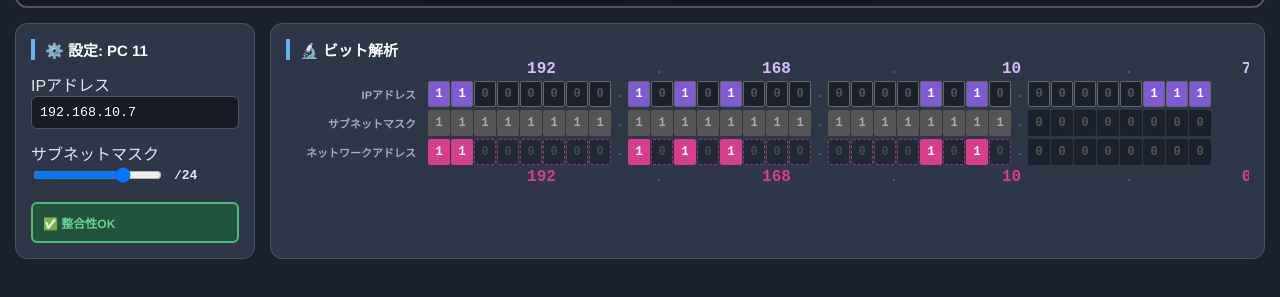
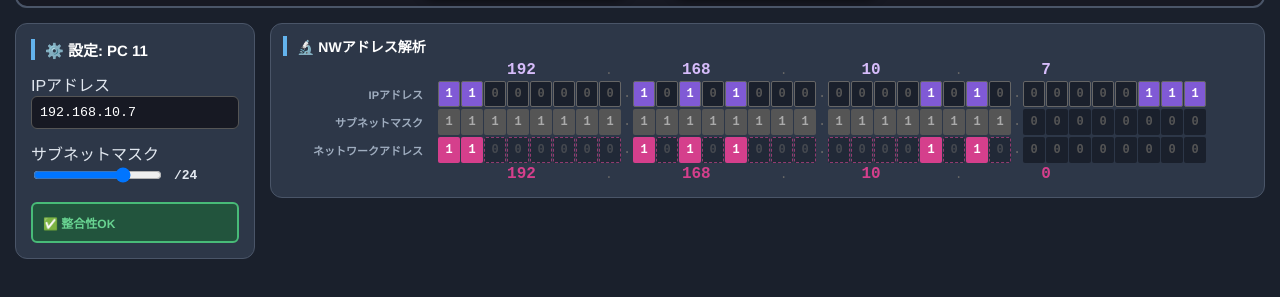
Before and after one commit to ilrmath/ipaddress, a plain HTML site: page index.html in a window 1280 px wide. Shown: the part 435-732 px from the top of the page. Drawn offline with Linux system fonts and the light colour scheme.

Commit message:
Update index.html

```diff
--- a/index.html
+++ b/index.html
@@ -3,7 +3,7 @@
 <head>
   <meta charset="utf-8" />
   <meta name="viewport" content="width=device-width,initial-scale=1" />
-  <title>IPビット操作ラボ (iPad完全最適化版)</title>
+  <title>IPビット操作ラボ (独立スクロール版)</title>
   <style>
     :root {
       --bg: #1a202c;
@@ -92,10 +92,17 @@
     .btn-net1 { background: var(--net1); }
     .btn-net2 { background: var(--net2); }
 
-    /* --- 下部パネル --- */
+    /* --- 下部レイアウト --- */
     .bottom-panel { display: grid; grid-template-columns: 240px 1fr; gap: 15px; }
     .config-box { background: var(--panel); padding: 15px; border-radius: 12px; border: 1px solid #4a5568; display: flex; flex-direction: column; gap: 12px; }
-    .analysis-box { background: var(--panel); padding: 15px; border-radius: 12px; border: 1px solid #4a5568; display: flex; flex-direction: column; overflow: hidden; }
+
+    /* 解析エリア：縦に2つ並べるコンテナ */
+    .analysis-stack { display: flex; flex-direction: column; gap: 10px; overflow: hidden; }
+
+    .analysis-box {
+      background: var(--panel); padding: 12px; border-radius: 12px; border: 1px solid #4a5568;
+      display: flex; flex-direction: column;
+    }
 
     input[type="text"] { width: 100%; padding: 8px; background: #171923; border: 1px solid #555; color: #fff; font-family: monospace; border-radius: 6px; box-sizing: border-box;}
     .range-wrap { display: flex; align-items: center; gap: 10px; }
@@ -105,45 +112,38 @@
     .warning-area { background: var(--warn-bg); border: 2px solid var(--error); }
     .success-area { background: #22543d; border: 2px solid #48bb78; }
 
-    .fix-btn { margin-top: 8px; width: 100%; padding: 8px; background: #fff; color: #c53030; border: none; border-radius: 4px; font-weight: bold; cursor: pointer; }
-
-    /* --- 【重要】iPad最適化設計 --- */
-    .bit-container {
+    /* --- スクロール制御の核心 --- */
+    .bit-scroll-area {
+      overflow-x: auto;
+      -webkit-overflow-scrolling: touch;
       width: 100%;
-      overflow-x: auto; /* 一応残すが、基本不要なように設計 */
-      overflow-y: hidden;
-      -webkit-overflow-scrolling: touch;
-      padding-bottom: 10px;
+      margin-top: 5px;
     }
+    /* 行の最小幅を固定値(840px)に設定してiPadでスクロールを強制発動させる */
     .bit-row, .decimal-row {
       display: flex;
       align-items: center;
-      margin-bottom: 3px;
-      min-width: min-content; /* 中身の崩れ防止 */
+      margin-bottom: 2px;
+      width: 840px;
+      flex-shrink: 0;
     }
     .bit-label, .decimal-placeholder {
-      width: 130px; /* 固定幅 */
+      width: 140px;
       font-size: 11px;
       font-weight: bold;
       color: #a0aec0;
       text-align: right;
-      padding-right: 12px;
+      padding-right: 15px;
       flex-shrink: 0;
       white-space: nowrap;
     }
     .bit {
-      /* ビットの幅をiPadの画面幅に合わせて変動させる設定 */
-      width: calc((100vw - 420px) / 32);
-      min-width: 15px; /* 小さくなりすぎ防止 */
-      max-width: 20px; /* 大きくなりすぎ防止 */
-      height: 24px;
-      display: flex; align-items: center; justify-content: center;
+      width: 20px; height: 24px; display: flex; align-items: center; justify-content: center;
       font-family: monospace; font-size: 12px; font-weight:bold; background: #1a202c; color: #555;
       border-radius: 2px; flex-shrink: 0; margin-right: 1px; border: 1px solid transparent;
     }
-    .bit.sep { width: 6px; background: transparent; color: #666; border: none; }
+    .bit.sep { width: 10px; background: transparent; color: #666; border: none; }
 
-    /* 配色 */
     .bit.ip-on { background: var(--ip-bg-on); color: #fff; border-bottom: 3px solid var(--ip-color); }
     .bit.ip-off { background: #1a202c; color: #555; border-bottom: 3px solid #718096; }
     .bit.mask-on { background: #555; color: #aaa; }
@@ -156,14 +156,9 @@
     .bit.interactive { cursor: pointer; border: 1px solid #666; }
     .bit.error-bit { background: var(--error-bg) !important; color: #faf089 !important; animation: blink 1s infinite alternate; }
 
-    .decimal-group {
-      /* ビット8個分の幅に合わせる */
-      width: calc(((100vw - 420px) / 32 + 1px) * 8 + 4px);
-      min-width: 130px;
-      display: flex; justify-content: center; align-items: center; flex-shrink: 0;
-    }
+    .decimal-group { width: 167px; display: flex; justify-content: center; align-items: center; flex-shrink: 0; }
     .decimal-val { font-family: monospace; font-size: 16px; font-weight: bold; }
-    .decimal-dot { width: 8px; text-align: center; color: #666; font-family: monospace; }
+    .decimal-dot { width: 11px; text-align: center; color: #666; font-family: monospace; }
 
     .decimal-val.ip { color: var(--ip-color); }
     .decimal-val.nw { color: var(--highlight); }
@@ -181,9 +176,6 @@
       background: #fff; box-shadow: 0 0 10px #fff; z-index: 20; opacity: 0; pointer-events: none; transform: translate(-50%, -50%);
     }
     .packet.broadcast { background: var(--broadcast-yellow); box-shadow: 0 0 10px var(--broadcast-yellow); }
-
-    .broadcast-section { margin-top: 15px; padding-top: 15px; border-top: 1px dashed #4a5568; animation: fadeIn 0.4s; }
-    @keyframes fadeIn { from{opacity:0;} to{opacity:1;} }
   </style>
 </head>
 <body>
@@ -243,10 +235,20 @@
       </div>
     </div>
 
-    <div class="analysis-box">
-      <h2 style="font-size:15px; margin:0; border-left:4px solid var(--accent); padding-left:10px; color:#fff;">🔬 ビット解析</h2>
-      <div id="bit-area" class="bit-container"></div>
-      <div id="broadcast-analysis-area" class="broadcast-section" style="display:none;"></div>
+    <div class="analysis-stack">
+      <div class="analysis-box">
+        <h2 style="font-size:14px; margin:0; border-left:4px solid var(--accent); padding-left:10px; color:#fff;">🔬 NWアドレス解析</h2>
+        <div class="bit-scroll-area">
+          <div id="bit-area-nw"></div>
+        </div>
+      </div>
+
+      <div class="analysis-box" id="bc-analysis-box" style="display:none;">
+        <h2 style="font-size:14px; margin:0; border-left:4px solid var(--broadcast-yellow); padding-left:10px; color:var(--broadcast-yellow);">📡 ブロードキャスト解析</h2>
+        <div class="bit-scroll-area">
+          <div id="bit-area-bc"></div>
+        </div>
+      </div>
     </div>
   </div>
 </div>
@@ -288,8 +290,7 @@
       return res;
     };
     return {
-      ipOcts: octs, ipBits: ipBits,
-      maskBits: maskBits,
+      ipOcts: octs, ipBits: ipBits, maskBits: maskBits,
       netBits: netBits, netOcts: getOcts(netBits), netIp: toIp(netBits),
       bcBits: bcBits, bcOcts: getOcts(bcBits), bcIp: toIp(bcBits)
     };
@@ -331,10 +332,7 @@
 
   function updateConfigIP() {
     const ipStr = document.getElementById('cfg-ip').value;
-    if(ipStr.split('.').length === 4) {
-      DEVICES[currentId].ip = ipStr;
-      updateAllLabels(); refreshAnalysis();
-    }
+    if(ipStr.split('.').length === 4) { DEVICES[currentId].ip = ipStr; updateAllLabels(); refreshAnalysis(); }
   }
 
   function updateConfigCIDR() {
@@ -359,33 +357,32 @@
     const peer = DEVICES[getPeerId(currentId)];
     const peerCalc = getCalculatedData(peer.ip, peer.cidr);
     const isMismatch = (calc.netIp !== peerCalc.netIp);
+
     document.getElementById('warning-area').classList.toggle('active', isMismatch);
     document.getElementById('success-area').classList.toggle('active', !isMismatch);
     if(isMismatch) document.getElementById('peer-name').innerText = peer.name;
-    renderBits(calc, d.cidr, peerCalc.netIp);
-    renderBroadcastInfo(calc, d.cidr);
-  }
 
-  function renderBits(calc, cidr, peerNetIp) {
-    const area = document.getElementById('bit-area');
-    area.innerHTML = '';
-    const peerNetBits = toBin(parseIP(peerNetIp));
-    area.appendChild(createDecimalRow(calc.ipOcts, 'ip'));
-    area.appendChild(createBitRow('IPアドレス', calc.ipBits, 'ip', cidr, peerNetBits));
-    area.appendChild(createBitRow('サブネットマスク', calc.maskBits, 'mask', cidr));
-    area.appendChild(createBitRow('ネットワークアドレス', calc.netBits, 'net', cidr, peerNetBits));
-    area.appendChild(createDecimalRow(calc.netOcts, 'nw'));
-  }
+    // NWエリア描画
+    const nwArea = document.getElementById('bit-area-nw');
+    nwArea.innerHTML = '';
+    const pNetBits = toBin(parseIP(peerCalc.netIp));
+    nwArea.appendChild(createDecimalRow(calc.ipOcts, 'ip'));
+    nwArea.appendChild(createBitRow('IPアドレス', calc.ipBits, 'ip', d.cidr, pNetBits));
+    nwArea.appendChild(createBitRow('サブネットマスク', calc.maskBits, 'mask', d.cidr));
+    nwArea.appendChild(createBitRow('ネットワークアドレス', calc.netBits, 'net', d.cidr, pNetBits));
+    nwArea.appendChild(createDecimalRow(calc.netOcts, 'nw'));
 
-  function renderBroadcastInfo(calc, cidr) {
-    const area = document.getElementById('broadcast-analysis-area');
+    // BCエリア描画
+    const bcBox = document.getElementById('bc-analysis-box');
+    const bcArea = document.getElementById('bit-area-bc');
     if (!activeBroadcastNet || document.getElementById('dev-'+currentId).classList.contains('error')) {
-      area.style.display = 'none'; return;
+      bcBox.style.display = 'none';
+    } else {
+      bcBox.style.display = 'block';
+      bcArea.innerHTML = '';
+      bcArea.appendChild(createBitRow('ブロードキャストアドレス', calc.bcBits, 'bc', d.cidr));
+      bcArea.appendChild(createDecimalRow(calc.bcOcts, 'bc'));
     }
-    area.style.display = 'block';
-    area.innerHTML = '<div style="font-size:11px; color:var(--broadcast-yellow); font-weight:bold; margin-bottom:8px; opacity:0.8;">📡 ブロードキャストアドレス解析:</div>';
-    area.appendChild(createBitRow('ブロードキャストアドレス', calc.bcBits, 'bc', cidr));
-    area.appendChild(createDecimalRow(calc.bcOcts, 'bc'));
   }
 
   function createBitRow(label, bits, type, cidr, peerNetBits = []) {
@@ -406,9 +403,7 @@
       } else if (type === 'net') {
         if(i < cidr) {
           cls += (b===1 ? ' nw-on' : ' nw-off');
-          if(peerNetBits.length && b !== peerNetBits[i]) {
-            cls += ' error-bit interactive'; bit.onclick = () => toggleIpBit(i);
-          }
+          if(peerNetBits.length && b !== peerNetBits[i]) { cls += ' error-bit interactive'; bit.onclick = () => toggleIpBit(i); }
         }
       } else if (type === 'bc') {
         if(i < cidr) cls += (b===1 ? ' bc-net-on' : ' bc-net-off');
```
